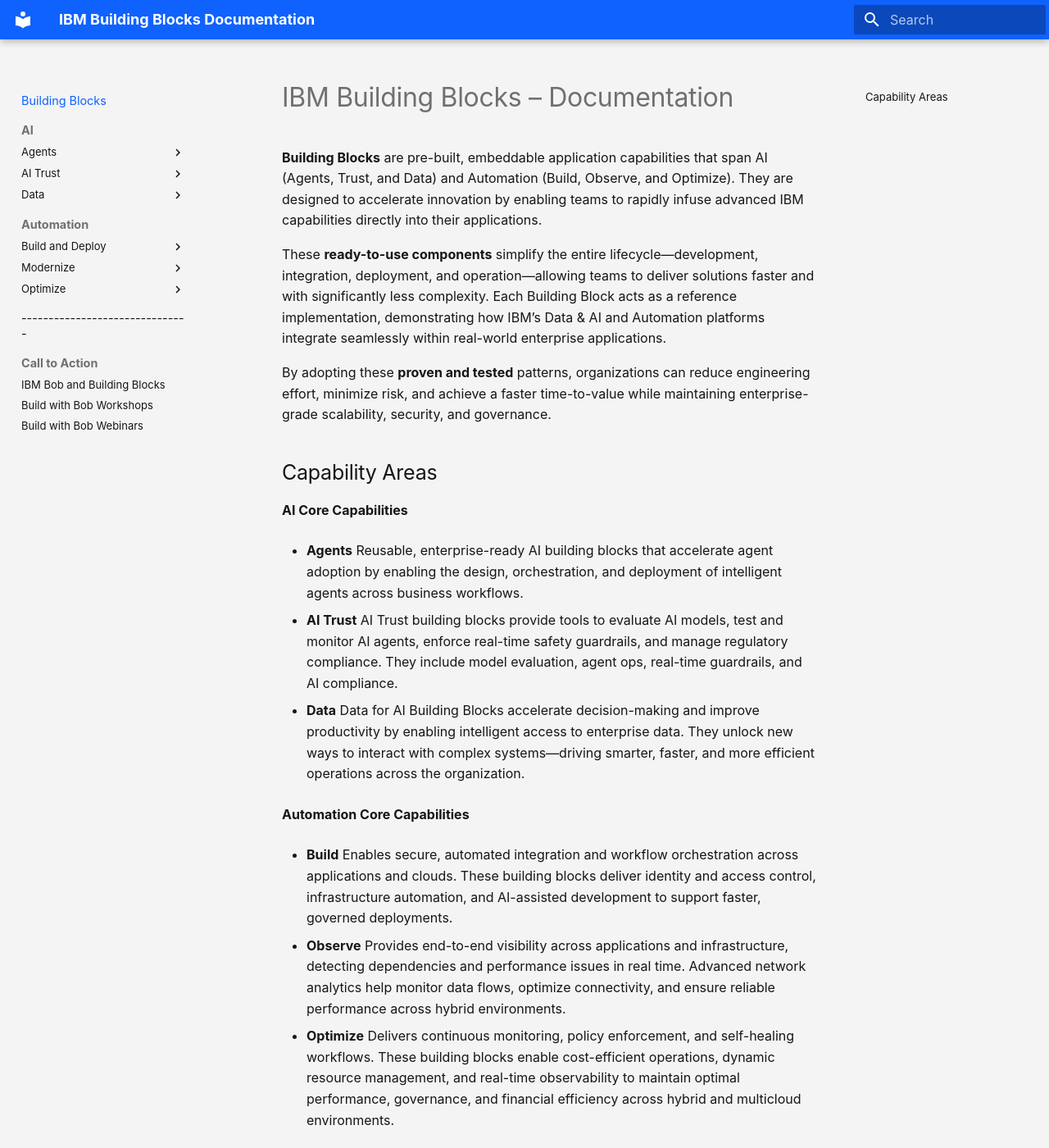
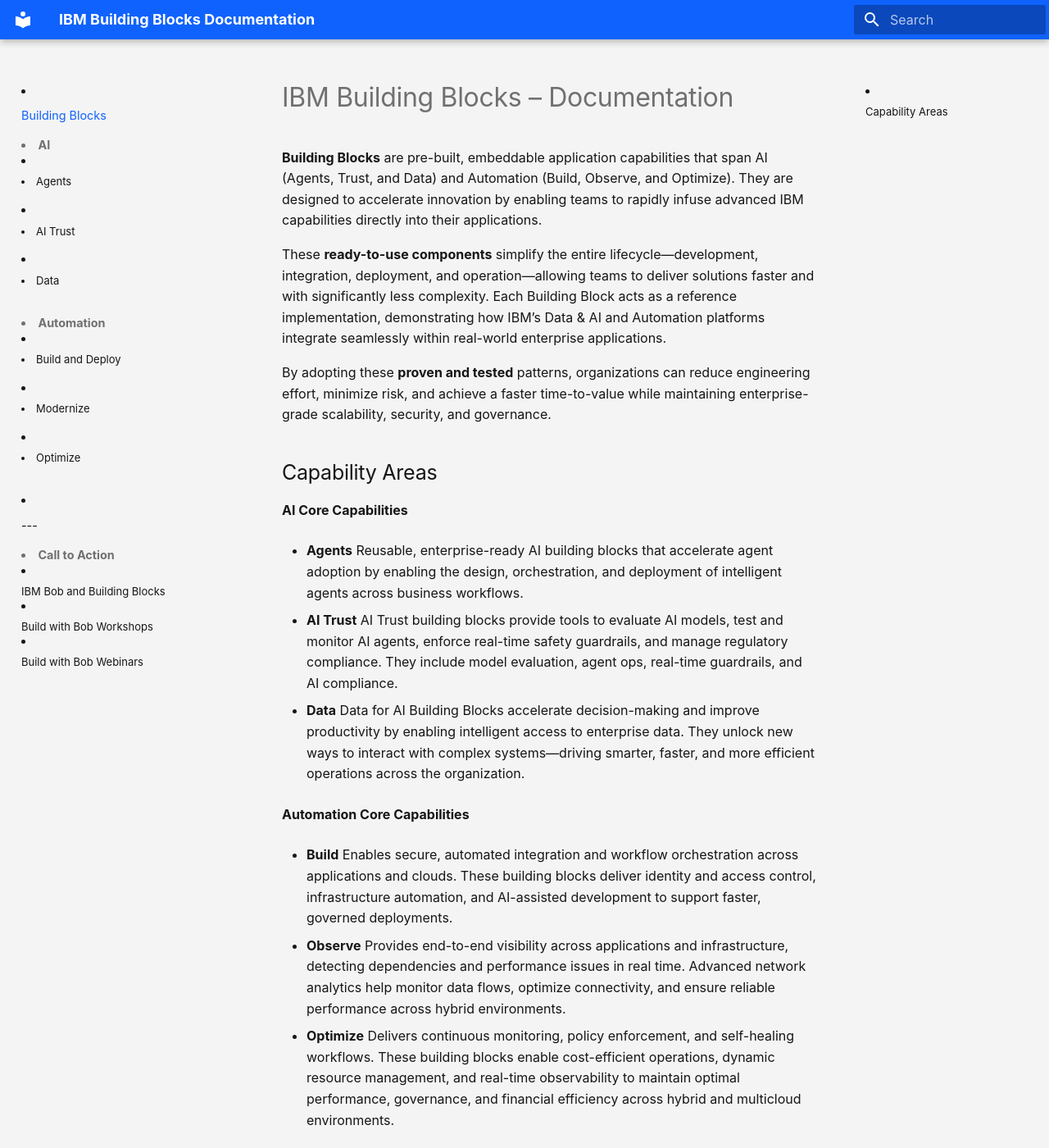
Before and after one commit to ibm-self-serve-assets/building-blocks-docs, an MkDocs documentation site: the page built from docs-src/index.md, in a window 1280 px wide and 1400 px high. Shown: the whole window at 82% size. Built offline with MkDocs 1.6.1 and Material for MkDocs 9.7.7, drawn with Linux system fonts in a browser that asks for light colours.

Commit message:
formatting docs

```diff
--- a/docs-src/overrides/stylesheets/carbon.css
+++ b/docs-src/overrides/stylesheets/carbon.css
@@ -117,6 +117,24 @@
   padding-left: 0.5rem;
 }
 
+/* Ensure bullets are visible for nested nav items */
+.md-nav__list .md-nav__item {
+  list-style-type: disc;
+  list-style-position: inside;
+}
+
+/* Add left padding for nested items to show bullets clearly */
+.md-nav__list .md-nav__list .md-nav__item {
+  padding-left: 0.5rem;
+}
+
+/* Ensure the bullet point is visible */
+.md-nav__item--nested > .md-nav__link {
+  display: list-item;
+  list-style-type: disc;
+  list-style-position: inside;
+}
+
 /* =========================================================
    LINKS
    ========================================================= */
--- a/mkdocs.yml
+++ b/mkdocs.yml
@@ -91,7 +91,7 @@
           - FinOps: automation-core/optimize/finops.md
           - Automated Resource Management: automation-core/optimize/automated-resource-management.md
 
-  - "-------------------------------": []
+  - "---": []
   - Call to Action:
       - IBM Bob and Building Blocks: ibm-bob/index.md
       - Build with Bob Workshops: workshop/index.md
```
